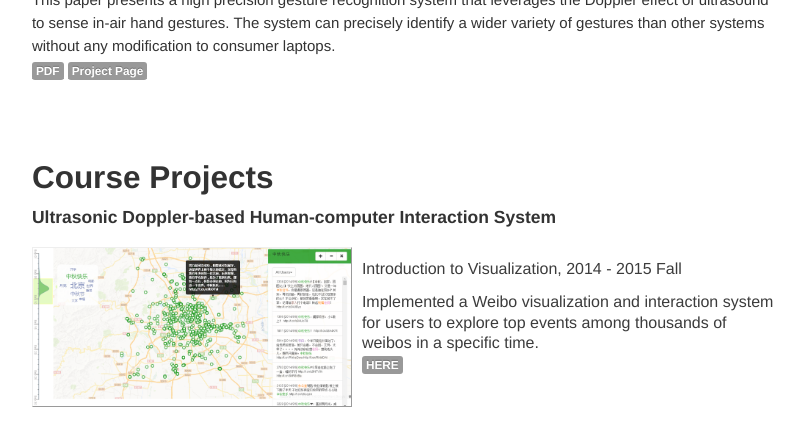
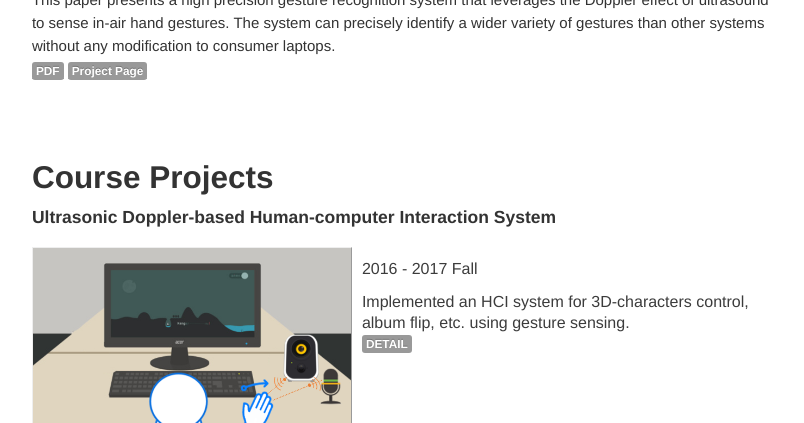
Before and after one commit to menyifang/menyifang.github.io, a Jekyll site: the page built from projects/index.md, in a window 1280 px wide and 900 px high, scrolled down 1306 px, cut to the strip 0-423 px from the top of the window. Shown: the whole strip, without its empty margins (237-1041 px from the left). Built offline with Jekyll 4.4.1, drawn with Linux system fonts in a browser that asks for light colours; nearby versions of some CDN libraries; our own code applies the rules of GitHub Pages for plain Markdown files.

Commit message:
update project1

```diff
--- a/projects/GestureSense/Gesture.html
+++ b/projects/GestureSense/Gesture.html
@@ -65,7 +65,7 @@
 			<h2>Download</h2>
 			<div>
 				<li><strong>Paper</strong>: <a href="./Gesture_files/Gesture_Sense_ICPR_2016.pdf">pdf</a></li>
-				<li><strong>Supplementary Material</strong>: <a href="./CFITT_files/supp.pdf">pdf</a></li>
+
 
 			</div>
 		</div>
--- a/projects/index.md
+++ b/projects/index.md
@@ -49,16 +49,20 @@ H. Ai, Y. Men*, L. Han, Z. Li, and M. Liu
 <h4>Ultrasonic Doppler-based Human-computer Interaction System</h4>
 
 <figure class="course-proj-img">
-    <img src="/images/projects/weibopic.png" alt="" />
+    <img src="/images/projects/Doppler.png" alt="" />
     <figcaption>
-    <p>Introduction to Visualization, 2014 - 2015 Fall</p>
-    Implemented a Weibo visualization and interaction system for users to explore top events among thousands of weibos in a specific time. <br> <a href="http://vis.pku.edu.cn/course/Visualization_2014F/final_project/group7/"><span class="label">HERE</span></a>
+    <p> 2016 - 2017 Fall</p>
+    Implemented an HCI system for 3D-characters control, album flip, etc. using gesture sensing. <br>
+
+
+
+<a href="https://menyifang.github.io/projects/Doppler/Doppler.html"><span class="label">DETAIL</span></a>
 
     </figcaption>
 </figure>
 
 <div class="videos sec" align="center">
 			<video width="600" height="450" controls="">
-			  <source src="https://menyifang.github.io/projects/GestureSense/Gesture_files/Gesture_video.mp4" type="video/mp4">
+			  <source src="https://menyifang.github.io/projects/Doppler/Doppler_files/Gesture_video.mp4" type="video/mp4">
 			</video>
 		</div>
```
Also changed, not shown: images/projects/Doppler.png (added).
